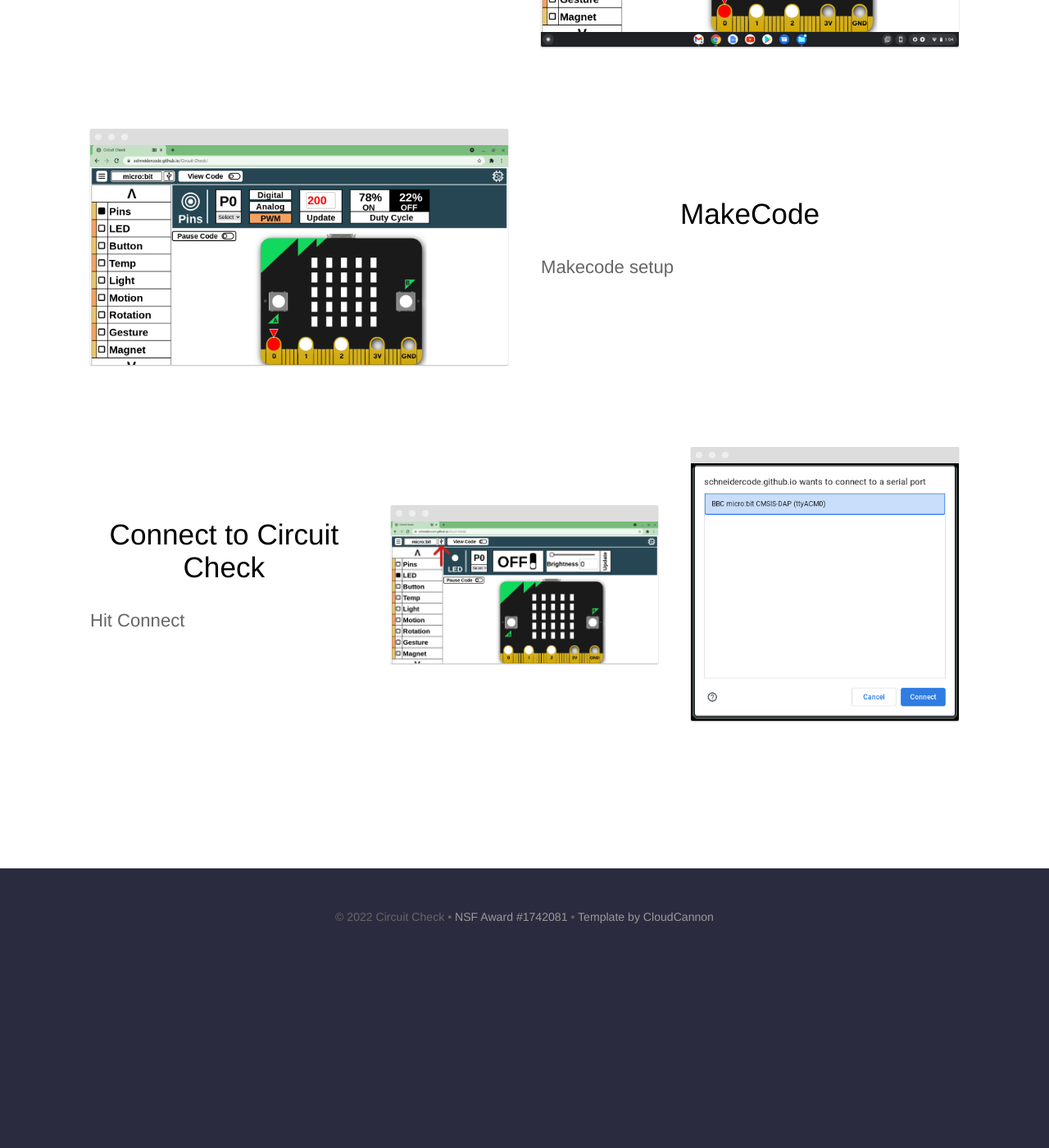
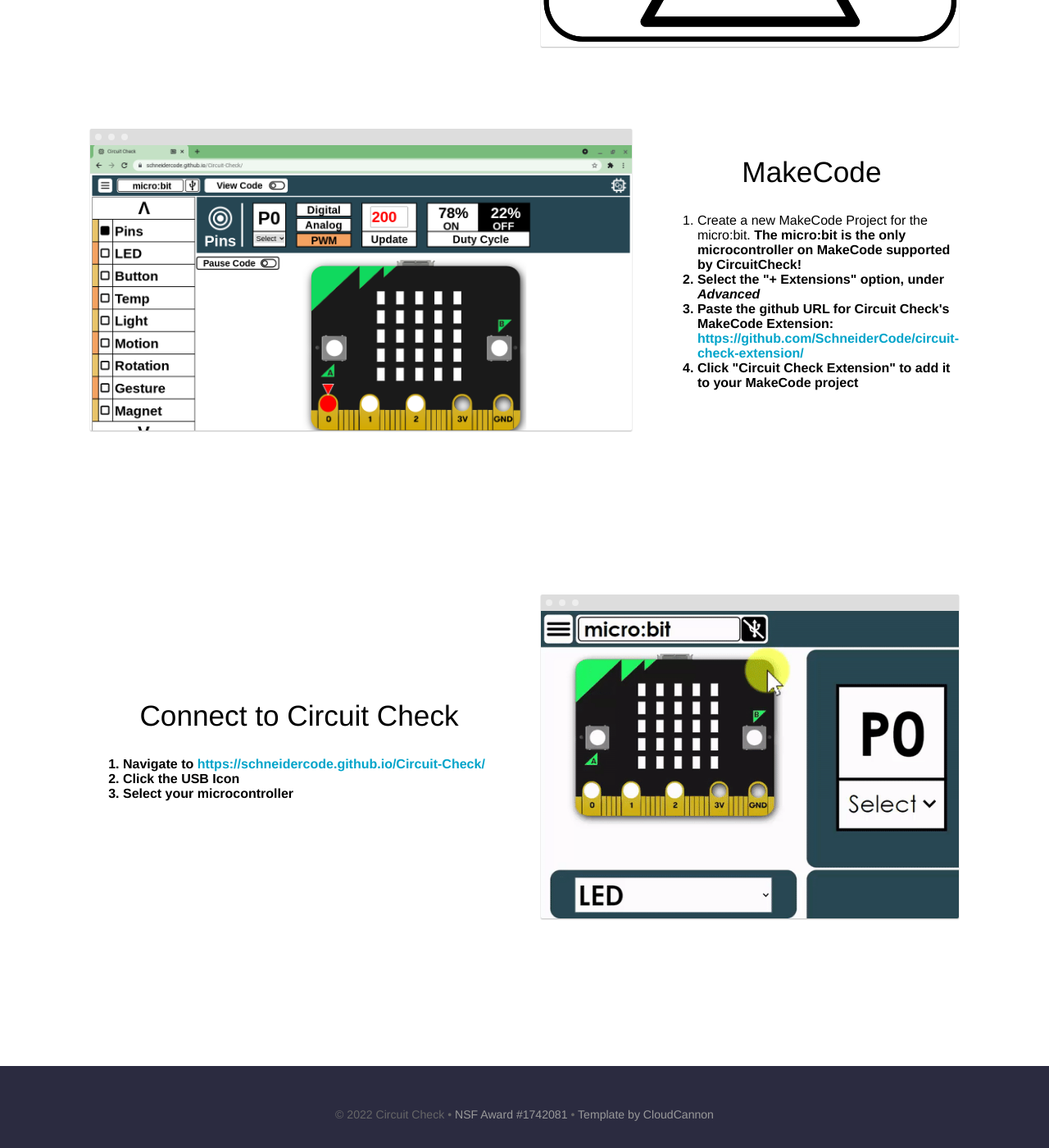
Before and after one commit to SchneiderCode/Circuit-Check-Web, a Jekyll site: the page built from setup.html, in a window 1280 px wide and 1400 px high, scrolled down 689 px. Shown: the whole window at 82% size. Built offline with Jekyll 4.4.1, drawn with Linux system fonts in a browser that asks for light colours; before the commit the page ends 1868 px from its top, so only the background shows below that; some of the changed text lies outside the part shown.

Commit message:
Update setup.html

```diff
--- a/setup.html
+++ b/setup.html
@@ -8,10 +8,10 @@
 		<div class="container flex">
 			<div class="text editable">
 				<h2>Arduino</h2>
-				<p>Arduino Setup</p>
+				<p>Under Development</p>
 			</div>
 			<div class="image">
-				<img src="{{ site.baseurl }}/images/CC_Digital_Input.png" alt="Screenshot" class="screenshot editable" />
+				<img src="{{ site.baseurl }}/images/warning_sign.png" alt="Screenshot" class="screenshot editable" />
 			</div>
 		</div>
 	</section>
@@ -20,7 +20,12 @@
 		<div class="container flex">
 			<div class="text editable">
 				<h2>MakeCode</h2>
-				<p>Makecode setup</p>
+				<ol>
+					<li>Create a new MakeCode Project for the micro:bit. <b>The micro:bit is the only microcontroller on MakeCode supported by CircuitCheck!<b></li>
+					<li>Select the "+ Extensions" option, under <i>Advanced</i></li>
+					<li>Paste the github URL for Circuit Check's MakeCode Extension: <a href="https://github.com/SchneiderCode/circuit-check-extension/">https://github.com/SchneiderCode/circuit-check-extension/</a></li>
+					<li>Click "Circuit Check Extension" to add it to your MakeCode project </li>
+				</ol>
 			</div>
 			<div class="image">
 				<img src="{{ site.baseurl }}/images/CC_PWM.png" alt="Screenshot" class="screenshot editable" />
@@ -32,13 +37,14 @@
 		<div class="container flex">
 			<div class="text editable">
 				<h2>Connect to Circuit Check</h2>
-				<p>Hit Connect</p>
+				<ol>
+					<li>Navigate to <a href="https://schneidercode.github.io/Circuit-Check/">https://schneidercode.github.io/Circuit-Check/</a></li>
+					<li>Click the USB Icon <i class="bi bi-usb-symbol"></i></li>
+					<li>Select your microcontroller</li>
+				</ol>
 			</div>
 			<div class="image">
-				<img src="{{ site.baseurl }}/images/CC_USB_Connected.png" alt="Screenshot" class="screenshot editable" />
-			</div>
-      <div class="image">
-				<img src="{{ site.baseurl }}/images/CC_USB_Connect.png" alt="Screenshot" class="screenshot editable" />
+				<img src="{{ site.baseurl }}/images/Connect to CC.gif" alt="Screenshot" class="screenshot editable" />
 			</div>
 		</div>
 	</section>
```
